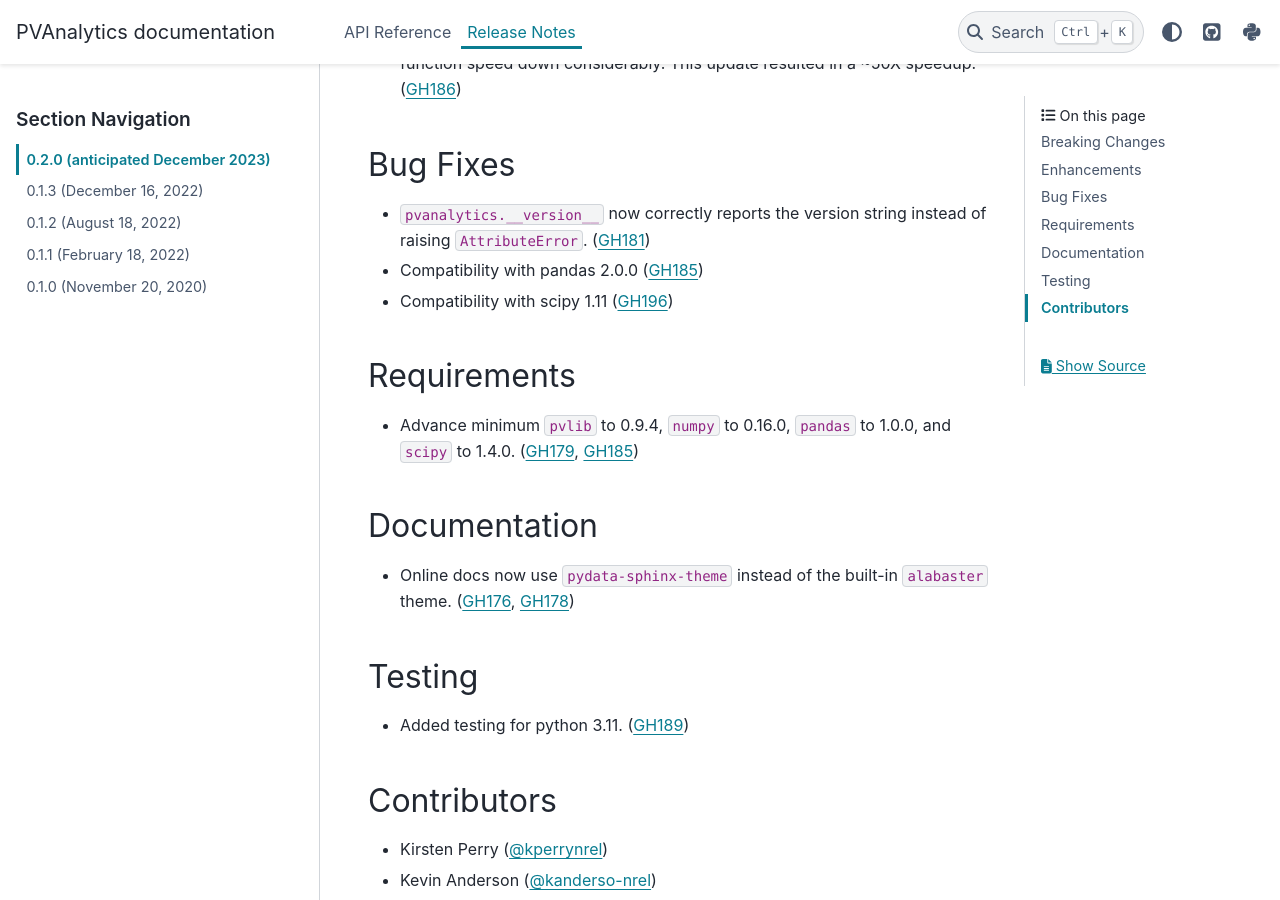
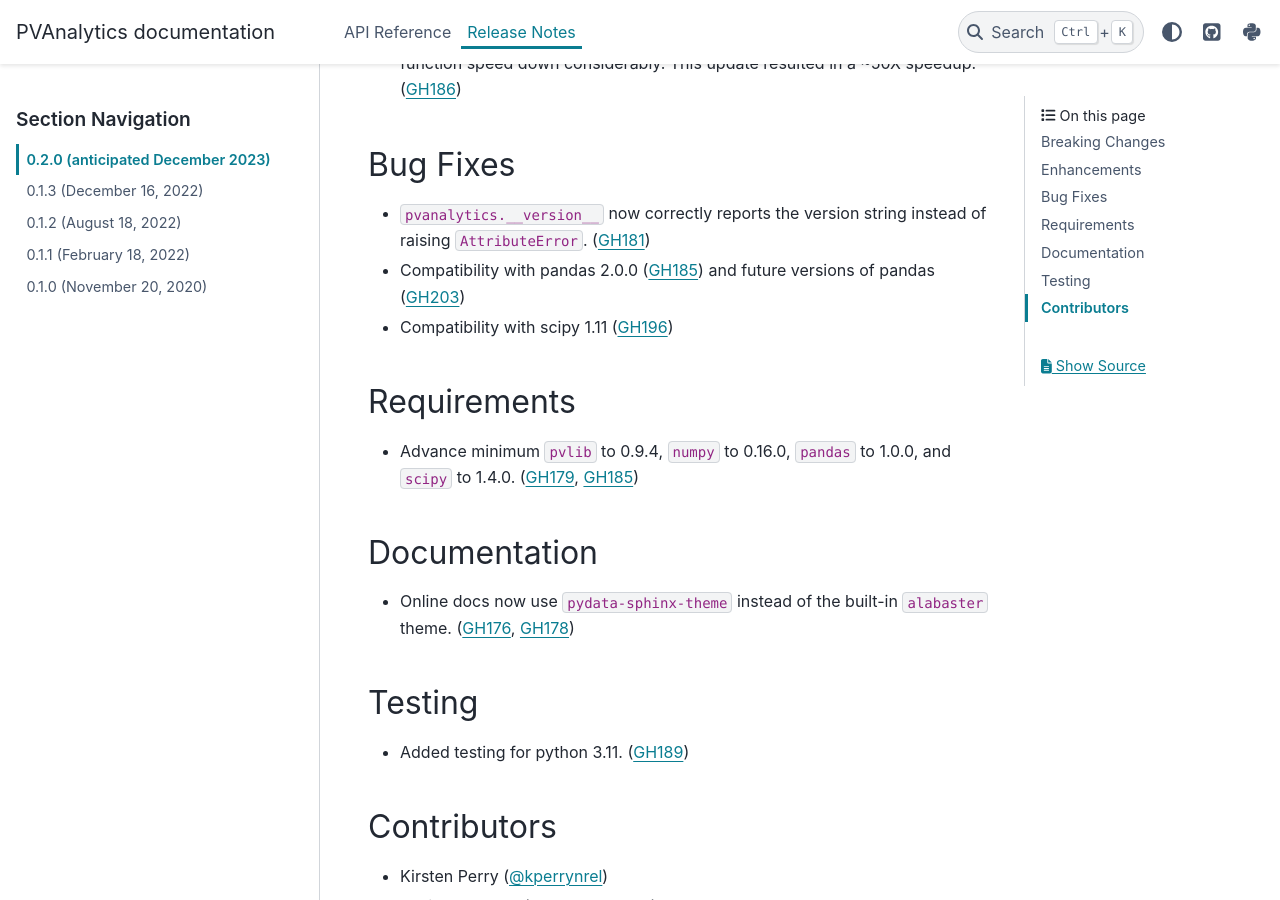
Before and after one commit to pvlib/pvanalytics, a Sphinx documentation site: the page built from docs/whatsnew/0.2.0.rst, in a window 1280 px wide and 900 px high, scrolled down 950 px. Built offline with Sphinx 7.4.7 and the PyData theme 0.15.4, drawn with Linux system fonts in a browser that asks for light colours; pages that are not in the unit, such as notebooks, are missing from menus.

Commit message:
whatsnew

```diff
--- a/docs/whatsnew/0.2.0.rst
+++ b/docs/whatsnew/0.2.0.rst
@@ -38,7 +38,7 @@ Bug Fixes
 ~~~~~~~~~
 * ``pvanalytics.__version__`` now correctly reports the version string instead
   of raising ``AttributeError``. (:pull:`181`)
-* Compatibility with pandas 2.0.0 (:pull:`185`)
+* Compatibility with pandas 2.0.0 (:pull:`185`) and future versions of pandas (:pull:`203`)
 * Compatibility with scipy 1.11 (:pull:`196`)
 
 Requirements
```
